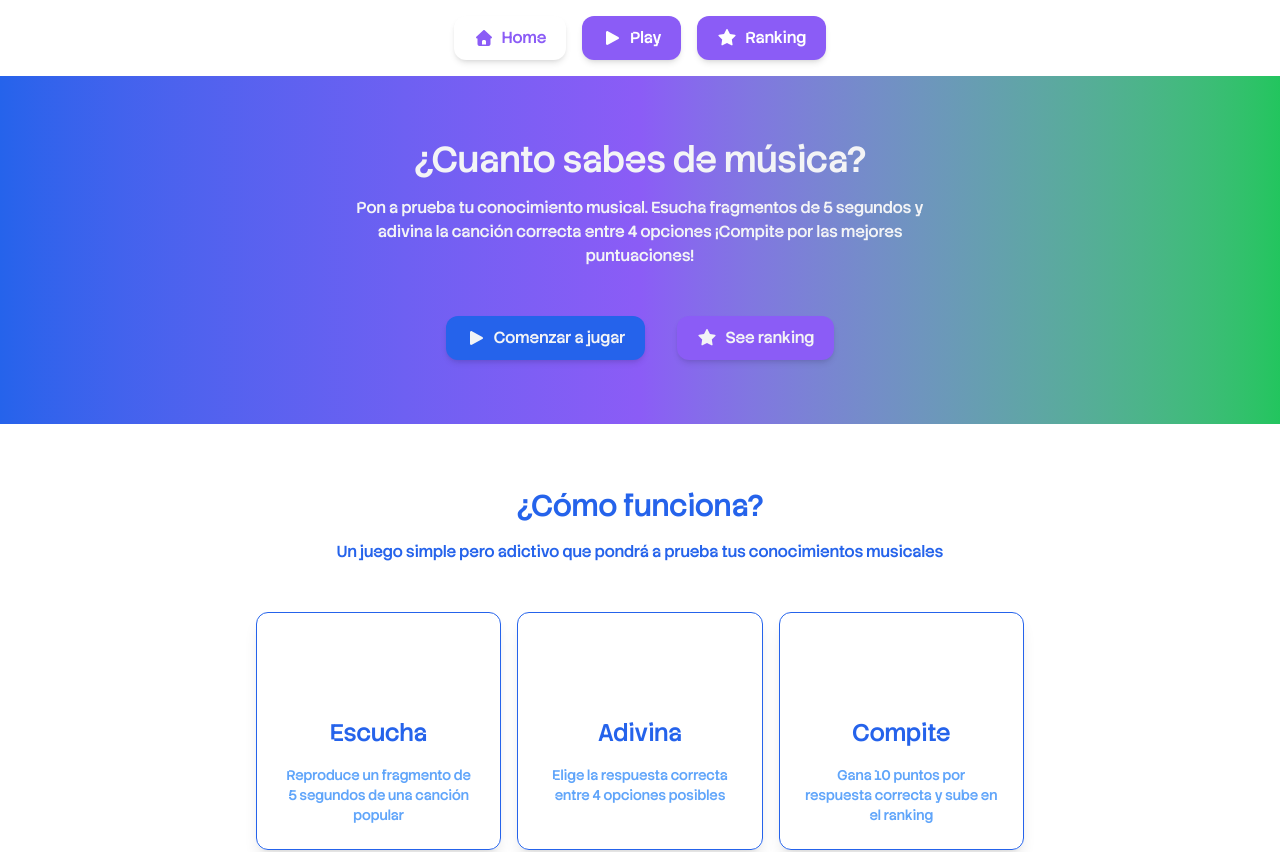
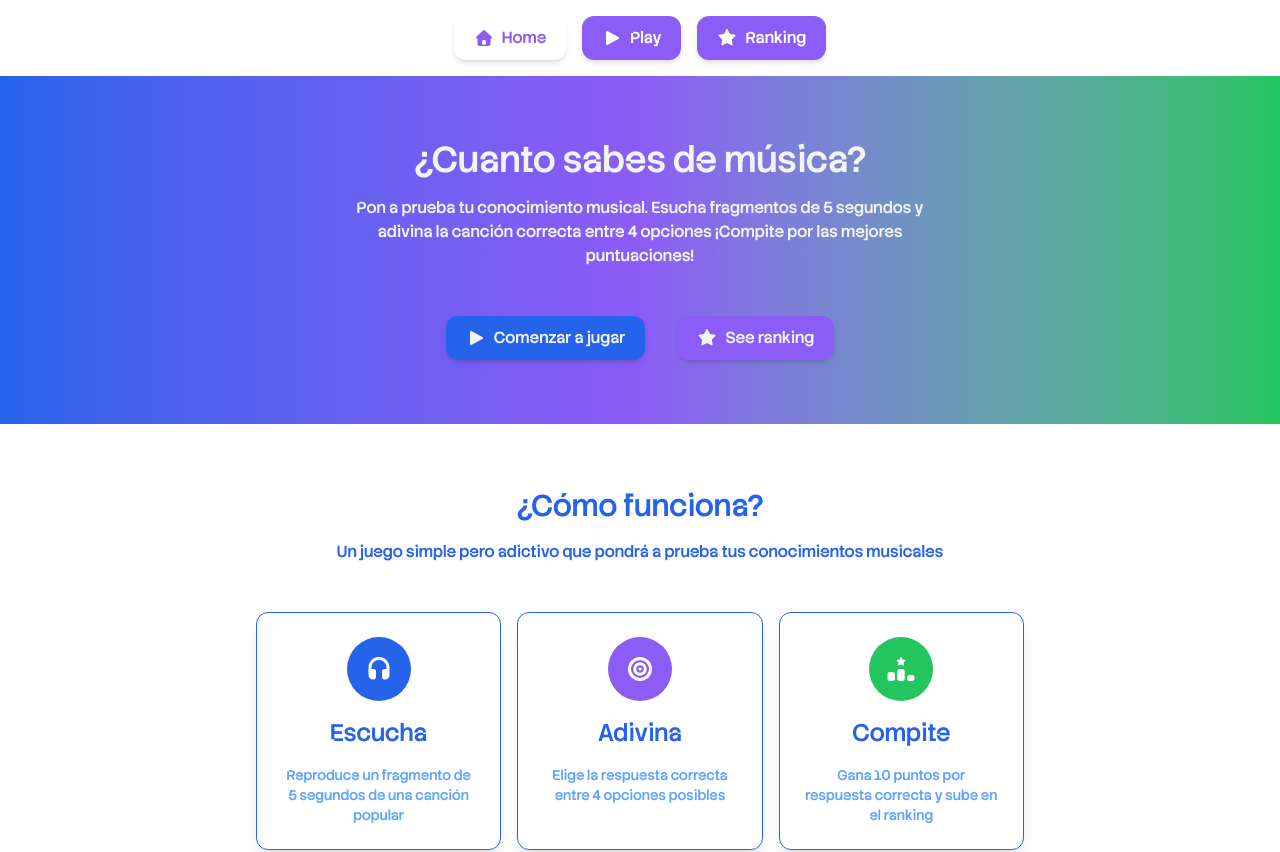
Before and after one commit to JanVizcaino/musical-contest, a Vue app in the folder musicalContest/: page / in a window 1280 px wide. Shown: the top 852 px of the page. Built offline with nearby package versions, Linux system fonts and the light colour scheme.

Commit message:
troubleshoot en bg-color

```diff
--- a/musicalContest/src/components/InfoCard.vue
+++ b/musicalContest/src/components/InfoCard.vue
@@ -2,7 +2,7 @@
   <div
     class="col-span-1 p-6 rounded-xl border border-primary bg-white/10 backdrop-blur-md shadow-lg text-primary flex flex-col items-center gap-4"
   >
-    <IconComponent :icon="icon" class="w-16 h-16 text-2xl text-white"/>
+    <IconComponent :icon="icon" class="w-16 h-16 text-2xl text-white" :class="iconBg"/>
     <h3 class="text-2xl">{{ title }}</h3>
     <p class="text-center text-primary-light text-sm">{{ description }}</p>
   </div>
@@ -11,9 +11,10 @@
 <script setup>
 import IconComponent from './IconComponent.vue'
 
-const { title, icon, description } = defineProps({
+const { title, icon, description, iconBg } = defineProps({
   title: { type: String, default: '' },
   icon: { type: [String, Array], default: null },
   description: { type: [String, Object], default: null },
+  iconBg: { type: [String, Object], default: null },
 })
 </script>
--- a/musicalContest/src/views/HomeView.vue
+++ b/musicalContest/src/views/HomeView.vue
@@ -35,19 +35,19 @@
           title="Escucha"
           icon="headphones"
           description="Reproduce un fragmento de 5 segundos de una canción popular"
-          class="bg-primary"
+          iconBg="bg-primary"
         />
         <InfoCard
           title="Adivina"
           icon="bullseye"
           description="Elige la respuesta correcta entre 4 opciones posibles"
-          class="bg-secondary"
+          iconBg="bg-secondary"
         />
         <InfoCard
           title="Compite"
           icon="ranking-star"
           description="Gana 10 puntos por respuesta correcta y sube en el ranking"
-          class="bg-accent"
+          iconBg="bg-accent"
         />
       </div>
     </div>
```
